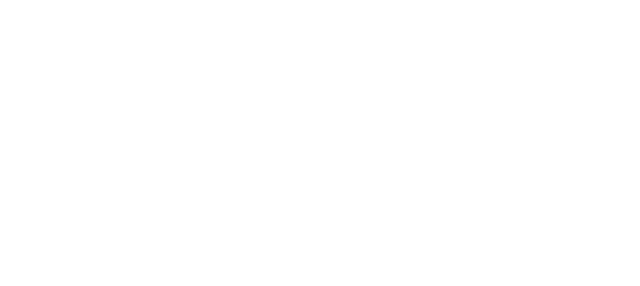
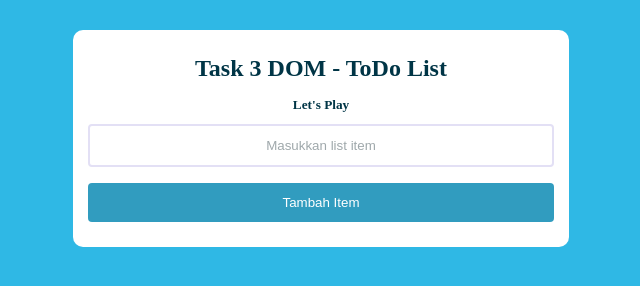
Before and after one commit to dts-kominfo-rea4b/challenge-dom-imronxz, a website: page index.html in a window 1280 px wide. Shown: the whole page, without its empty margins (319-959 px from the left). Drawn offline with Linux system fonts and the light colour scheme.

Commit message:
Task3-Challange-DOM-To-Do-List

```diff
--- a/index.html
+++ b/index.html
@@ -1,41 +1,136 @@
 <!DOCTYPE html>
 <html lang="en">
+
 <head>
   <meta charset="UTF-8" />
   <meta http-equiv="X-UA-Compatible" content="IE=edge" />
   <meta name="viewport" content="width=device-width, initial-scale=1.0" />
   <title>Challenge - DOM</title>
+  <style>
+    * {
+      box-sizing: border-box;
+      padding: 0;
+      margin: 0;
+    }
+
+    body {
+      display: flex;
+      min-height: 100vh;
+      padding: 20px;
+      background-color: #2fb8e5;
+      display: flex;
+      justify-content: center;
+      align-items: flex-start;
+    }
+
+    #app {
+      display: flex;
+      align-items: flex;
+      flex-direction: column;
+      margin-top: 10px;
+      margin-bottom: 10px;
+      width: 40%;
+      padding: 15px;
+      border-radius: 10px;
+      background-color: white;
+    }
+
+    #todo-title,#todo-subtitle {
+      display: flex;
+      justify-content: center;
+      color: #003546;
+      margin-top: 10px;
+      margin-bottom: 5px;
+    }
+
+
+    #todo-submit {
+      background-color: #0285b1cf;
+      color: white;
+      padding: 12px 20px;
+      border: none;
+      border-radius: 4px;
+      cursor: pointer;
+    }
+
+    #todo-input[type='text'] {
+      display: flex;
+      justify-content: center;
+      width: 100%;
+      padding: 12px;
+      border: 2px solid #e3e0f5;
+      border-radius: 4px;
+      box-sizing: border-box;
+      margin-top: 6px;
+      margin-bottom: 16px;
+      resize: vertical;
+    }
+
+    #todo-output {
+      width: 100%;
+      align-items: left;
+      margin-top: 10px;
+      margin-left: 20px;
+    }
+
+    ::placeholder {
+      color: #9fa8ab;
+      text-align: center;
+    }
+  </style>
 </head>
+
 <body>
   <div id="app">
     <!-- TODO: Buatlah sebuah header dengan id todo-title -->
+    <header id="todo-title">
+      <h2>Task 3 DOM - ToDo List</h2>
+    </header>
     <!-- TODO: Buatlah sebuah subtitle dengan id todo-subtitle -->
+    <subtitle id="todo-subtitle">
+      <h5>Let's Play</h5>
+    </subtitle>
 
     <!-- Section: input -->
     <!-- TODO: Buatlah sebuah input bertipe text dengan id todo-input -->
+    <input type="text" class="" id="todo-input" placeholder="Masukkan list item">
     <!-- TODO: Buatlah sebuah button dengan id todo-submit -->
-
+    <button id="todo-submit">Tambah Item</button>
     <!-- Section output -->
     <!-- TODO: Buatlah sebuah <ul> dengan id todo-output -->
+    <ul id="todo-output">
+
+    </ul>
   </div>
 
   <!-- ! Untuk tantangan ini, script jangan diubah ke external js yah ! -->
   <script>
     // TODO: Deklarasi variable sesuai dengan kebutuhan di sini
-      let button;
-      let input;
-      let output;
+    let button = document.querySelector('#todo-submit');
+    let input = document.querySelector('#todo-input');
+    let output = document.querySelector('#todo-output');
 
     // TODO: Buatlah sebuah fungsi dengan nama fnClickHandler
     // Fungsi yang digunakan untuk menambahkan tulisan
     // Jangan ubah cara deklarasi fungsinya, cukup isi saja
-      function fnClickHandler(toDoItem) {}
+    function fnClickHandler(toDoItem) {
+      let li = document.createElement('li');
+
+      li.append(document.createTextNode(input.value))
+      output.append(li)
+      input.value = ''
+    }
 
     // TODO: register event onclick / addEventListener untuk button
     // akan menjalankan fungsi fnClickHandler
+    button.addEventListener('click', fnClickHandler)
 
     // TODO: register event onkeypress / addEventListener untuk input
     // sehingga saat di input ditekan enter akan menjalankan fungsi fnClickHandler juga
+    input.addEventListener('keypress', (e) => {
+      if (e.key === 'Enter') { fnClickHandler() }
+    })
   </script>
 </body>
+
 </html>
```
Lines whose indentation alone changed are shown as unchanged.
